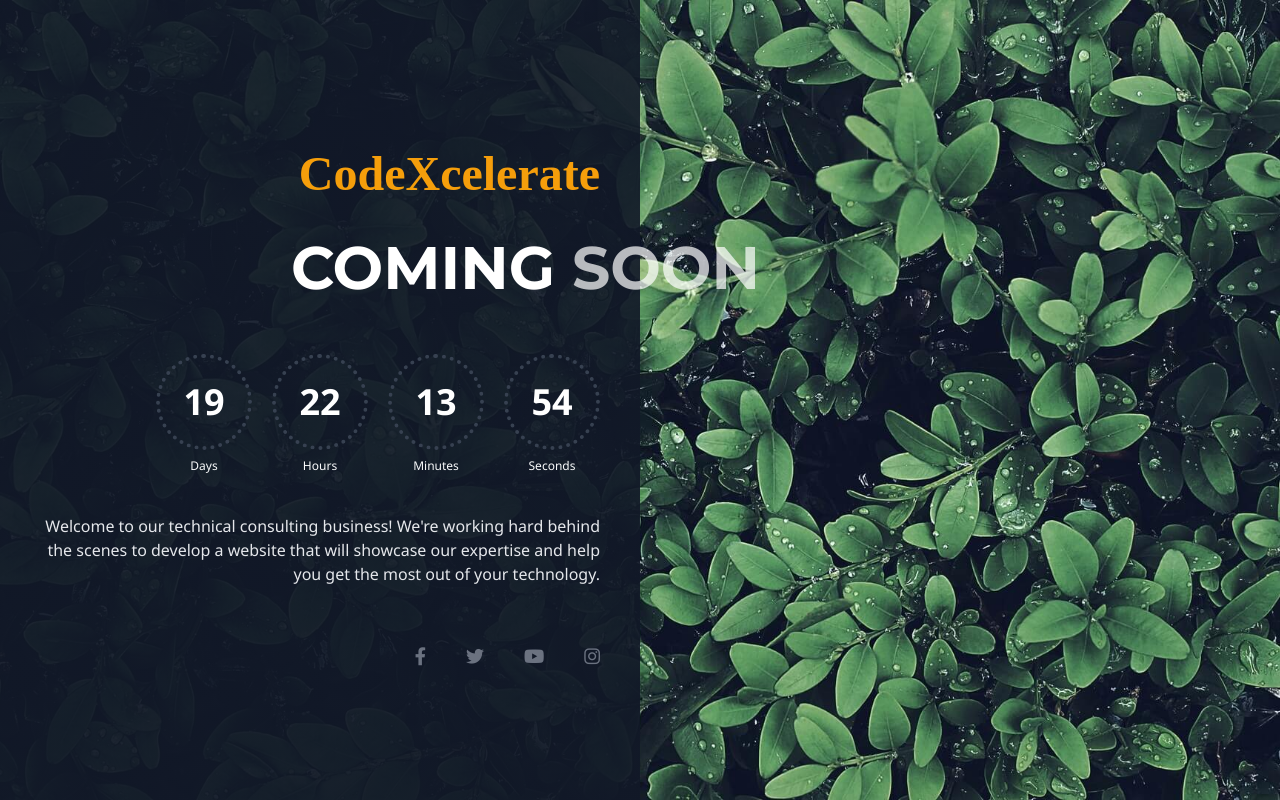
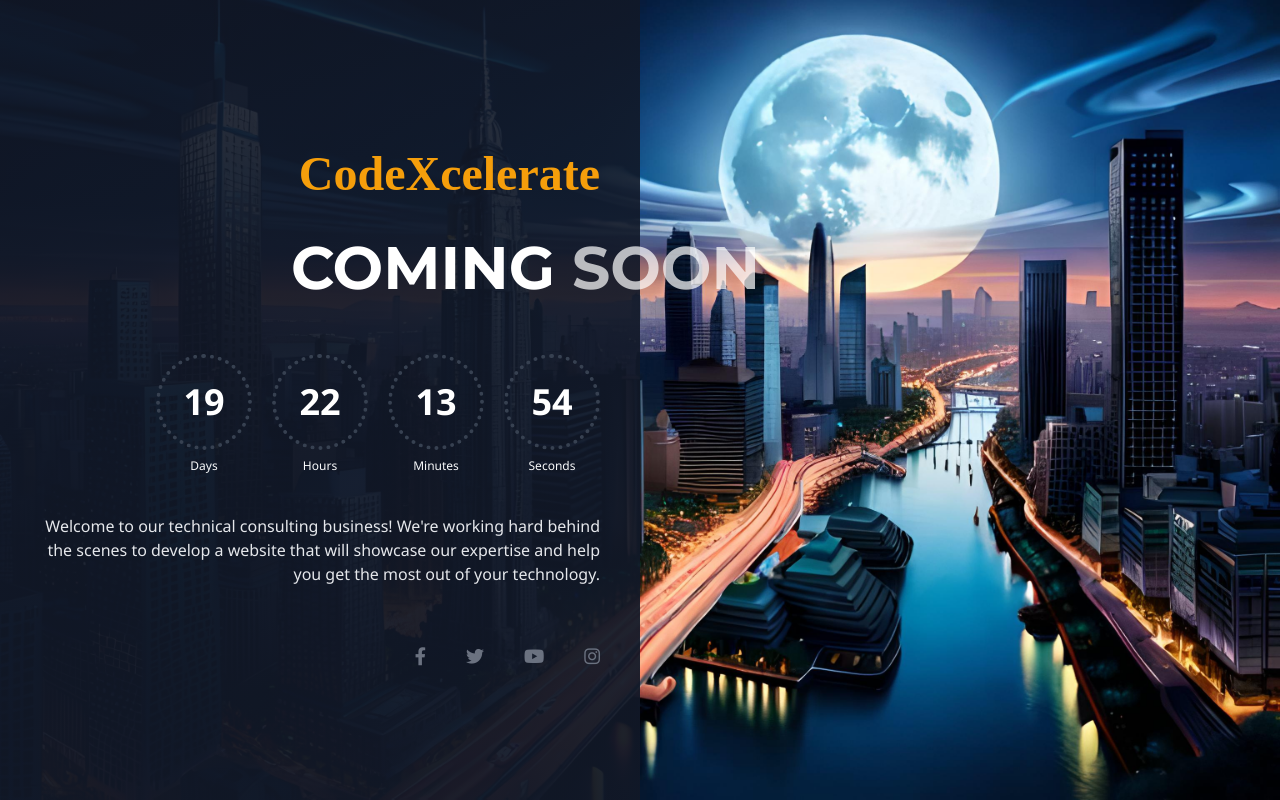
Before and after one commit to yash3497/Coming-soon, a plain HTML site: page index.html in a window 1280 px wide. Drawn offline with nearby package versions, Linux system fonts and the light colour scheme; a web font is replaced by a local one.

Commit message:
change bg image

```diff
--- a/index.html
+++ b/index.html
@@ -36,7 +36,7 @@
 
 
   <!-- Header -->
-  <header class="w-full h-screen bg-[url('assets/img/leaves.jpg')] bg-cover bg-bottom">
+  <header class="w-full h-screen bg-[url('assets/img/city.jpg')] bg-cover bg-bottom">
     <div class="h-full">
       <div class="flex h-full">
         <div class="w-full md:w-1/2 bg-gradient-to-b from-gray-900/90 to-gray-900/95 p-10 flex">
```
Also changed, not shown: assets/img/city.jpg (added).
